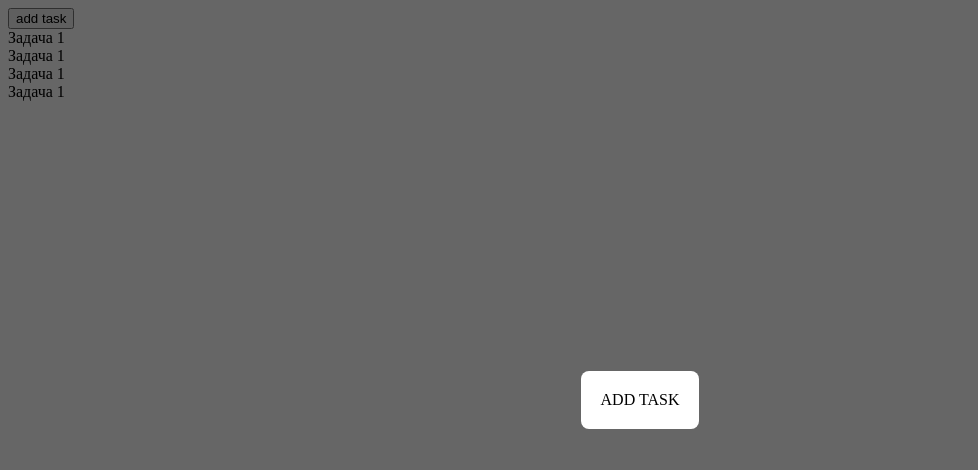
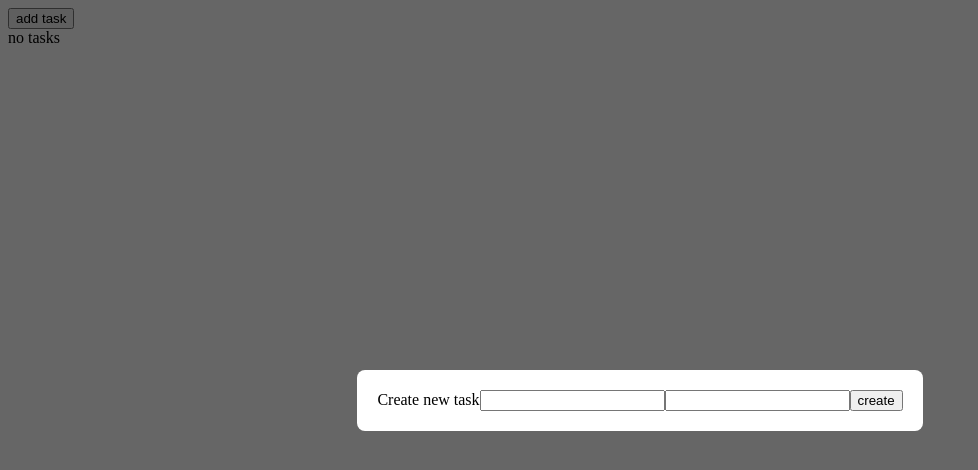
Before and after one commit to snaf-trip/todoMobx, a React app: page / in a window 1280 px wide. Both pictures are taken after a click on the button "add task". Shown: the top 470 px of the page, without its empty margins (0-978 px from the left). Built offline with nearby package versions, Linux system fonts and the light colour scheme.

Commit message:
Now it is possible to add a task.

```diff
--- a/src/App.tsx
+++ b/src/App.tsx
@@ -1,8 +1,19 @@
 import React from "react";
 import { TasksPage } from "./pages/tasksPage/tasksPage.pages";
 import { ModalWindow } from "./components/modalWindow/modalWindow.components";
+import tasksState from "./store/tasks.store";
 
 function App(): JSX.Element {
+
+  //initialization tasks and lockalsotrage
+  if (localStorage.getItem("tasks") === null) {
+    localStorage.setItem("tasks", '[]');
+    console.log("INIT Storage");
+  } else {
+    tasksState.tasks = JSON.parse(localStorage.getItem("tasks"));
+    console.log("INIT Tasks");
+  }
+
   return (
     <div>
       <TasksPage />
--- a/src/components/modalWindow/modalContents/modalAddTask/modalAddTask.components.tsx
+++ b/src/components/modalWindow/modalContents/modalAddTask/modalAddTask.components.tsx
@@ -1,8 +1,21 @@
-import React from "react";
+import React, { useState } from "react";
 import "./modalAddTask.components.scss";
+import { createTask } from "../../../../utils/createTask/createTask.utils";
 
 export const ModalAddTask = (): JSX.Element => {
+  const [title, setTitle] = useState(null);
+  const [description, setDescription] = useState(null);
+
   return (
-    <div>ADD TASK</div>
+    <div>
+      Create new task
+      <input type="text" onChange={(e) => setTitle(e.target.value)} />
+      <input type="text" onChange={(e) => setDescription(e.target.value)} />
+      <button
+        onClick={() => { createTask(title, description) }}
+      >
+        create
+      </button>
+    </div>
   )
 }
--- a/src/components/taskCard/taskCard.components.tsx
+++ b/src/components/taskCard/taskCard.components.tsx
@@ -1,8 +1,13 @@
 import React from "react";
+import { TaskType } from "types/task.types";
 import "./taskCard.components.scss";
 
-export const TaskCard = (): JSX.Element => {
+interface Props {
+  task: TaskType,
+}
+
+export const TaskCard = (props: Props): JSX.Element => {
   return (
-    <div className="taskCard">Задача 1</div>
+    <div className="taskCard">{props.task.title}</div>
   )
 }
--- a/src/components/taskList/taskList.components.tsx
+++ b/src/components/taskList/taskList.components.tsx
@@ -1,14 +1,21 @@
 import React from "react";
 import "./taskList.components.scss";
 import { TaskCard } from "../taskCard/taskCard.components";
+import tasksState from "../../store/tasks.store";
+import { observer } from "mobx-react-lite";
 
-export const TaskList = (): JSX.Element => {
+export const TaskList = observer((): JSX.Element => {
   return (
     <div className="taskList">
-      <TaskCard />
-      <TaskCard />
-      <TaskCard />
-      <TaskCard />
+      {tasksState.tasks.length !== 0 ?
+        tasksState.tasks.map(task => {
+          return (
+            <TaskCard key={task.id} task={task} />
+          )
+        })
+        :
+        <div>no tasks</div>
+      }
     </div>
   )
-}
+})
--- /dev/null
+++ b/src/store/tasks.store.ts
@@ -0,0 +1,25 @@
+import { makeAutoObservable } from "mobx";
+import { TaskType } from "../types/task.types";
+
+class TasksState {
+  tasks: TaskType[] = [];
+
+  constructor() {
+    makeAutoObservable(this);
+  }
+
+  addTask(task: TaskType) {
+    console.log("aDD Task");
+    this.tasks.push(task);
+    localStorage.setItem("tasks", JSON.stringify(this.tasks));
+  }
+
+  deleteTask(id: number) {
+    this.tasks.forEach((task, i) => {
+      task.id === id ? this.tasks.splice(i, 1) : null;
+    });
+    localStorage.setItem("tasks", JSON.stringify(this.tasks));
+  }
+}
+
+export default new TasksState();
--- /dev/null
+++ b/src/types/task.types.ts
@@ -0,0 +1,5 @@
+export type TaskType = {
+  id: number,
+  title: string,
+  description: string,
+}
--- /dev/null
+++ b/src/utils/createTask/createTask.utils.ts
@@ -0,0 +1,16 @@
+import modalState from "../../store/modal.store";
+import tasksState from "../../store/tasks.store";
+
+export const createTask = (
+  title: null | string,
+  description: null | string,
+) => {
+  if (title.length !== 0) {
+    //it's temporary
+    let date = new Date();
+    let id = date.getHours() + date.getMinutes() + date.getMilliseconds();
+
+    tasksState.addTask({ id: id, title: title, description: description });
+    modalState.modalToggle(undefined);
+  }
+}
```
